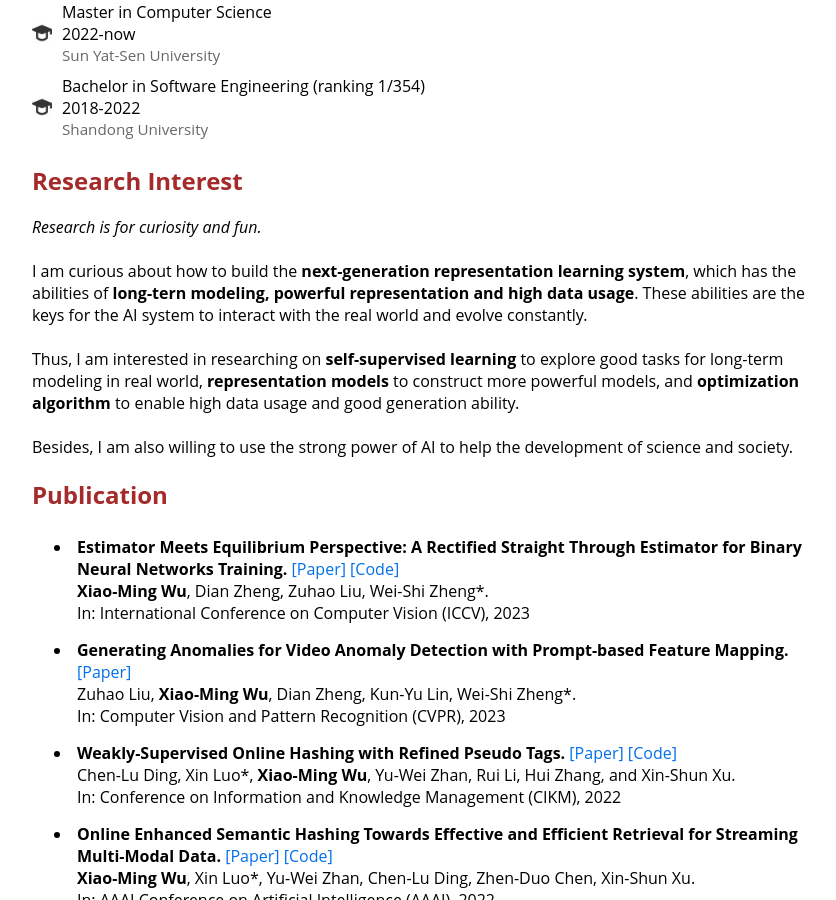
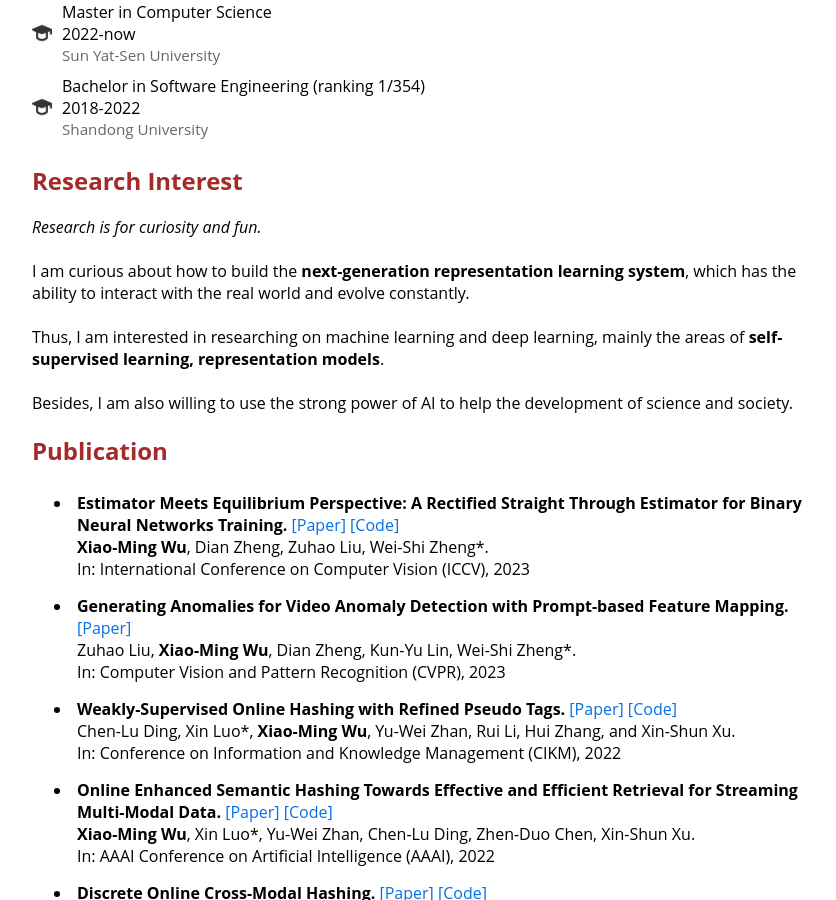
Before and after one commit to DravenALG/DravenALG.github.io, a Jekyll site: the page built from index.html, in a window 1280 px wide and 900 px high, scrolled down 606 px. Shown: the whole window, without its empty margins (208-1044 px from the left). Built offline with Jekyll 4.4.1, drawn with Linux system fonts in a browser that asks for light colours.

Commit message:
Update index.html

```diff
--- a/index.html
+++ b/index.html
@@ -63,9 +63,9 @@ title: Xiao-Ming Wu (伍晓鸣)
     <h2 style="color: brown;">Research Interest</h2>
     <i>Research is for curiosity and fun. </i><br><br>
 
-    I am curious about how to build the <span style='font-weight: bold;'>next-generation representation learning system</span>, which has the abilities of <span style='font-weight: bold;'>long-tern modeling, powerful representation and high data usage</span>. These abilities are the keys for the AI system to interact with the real world and evolve constantly.<br><br>
+    I am curious about how to build the <span style='font-weight: bold;'>next-generation representation learning system</span>, which has the ability to interact with the real world and evolve constantly.<br><br>
 
-    Thus, I am interested in researching on <span style='font-weight: bold;'>self-supervised learning</span> to explore good tasks for long-term modeling in real world, <span style='font-weight: bold;'>representation models</span> to construct more powerful models, and <span style='font-weight: bold;'>optimization algorithm</span> to enable high data usage and good generation ability.<br><br>
+    Thus, I am interested in researching on machine learning and deep learning, mainly the areas of <span style='font-weight: bold;'>self-supervised learning, representation models</span>.<br><br>
 
     Besides, I am also willing to use the strong power of AI to help the development of science and society.<br>
 </div>
```
